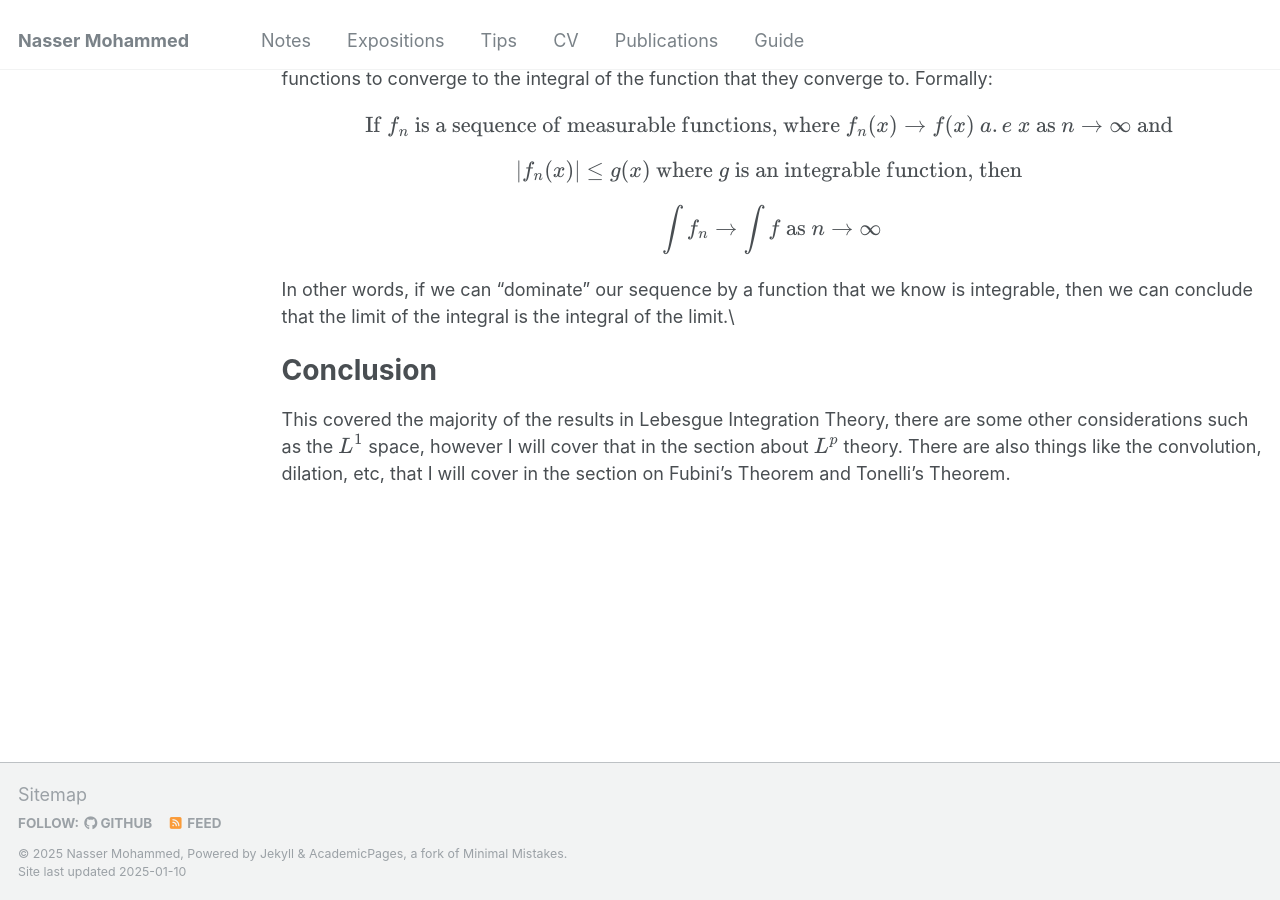
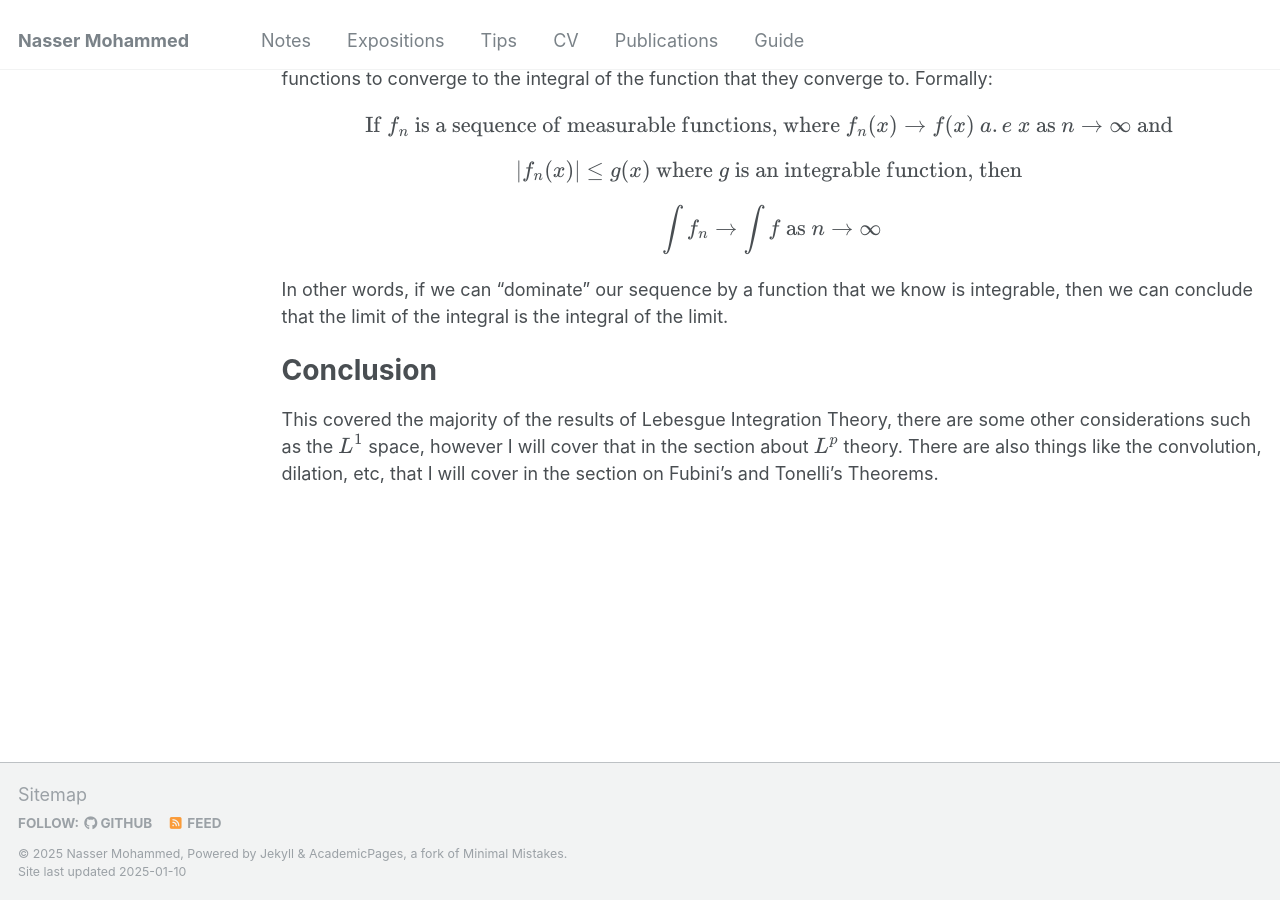
Before and after one commit to Nasser-Mohammed/Nasser-Mohammed.github.io, a Jekyll site: the page built from _pages/notes/analysis/lebintegral.md, in a window 1280 px wide and 900 px high, scrolled down 5476 px. Built offline with Jekyll 4.4.1, drawn with Linux system fonts in a browser that asks for light colours.

Commit message:
Update lebintegral.md

```diff
--- a/_pages/notes/analysis/lebintegral.md
+++ b/_pages/notes/analysis/lebintegral.md
@@ -118,8 +118,8 @@ This is pretty much the summation of the results so far. It gives us the criteri
 \\[\text{If } f_n \text{ is a sequence of measurable functions, where } f_n(x) \to f(x) \text{ } a.e \text{ } x \text{ as } n \to \infty \text{ and }\\]
 \\[\left| f_n(x) \right| \leq g(x) \text{ where } g \text{ is an integrable function, then }\\]
 \\[\int f_n \to \int f \text{ as } n \to \infty\\]
-In other words, if we can "dominate" our sequence by a function that we know is integrable, then we can conclude that the limit of the integral is the integral of the limit.\\
+In other words, if we can "dominate" our sequence by a function that we know is integrable, then we can conclude that the limit of the integral is the integral of the limit.
 
 Conclusion
 ===
-This covered the majority of the results in Lebesgue Integration Theory, there are some other considerations such as the \\(L^1\\) space, however I will cover that in the section about \\(L^p\\) theory. There are also things like the convolution, dilation, etc, that I will cover in the section on Fubini's Theorem and Tonelli's Theorem.
+This covered the majority of the results of Lebesgue Integration Theory, there are some other considerations such as the \\(L^1\\) space, however I will cover that in the section about \\(L^p\\) theory. There are also things like the convolution, dilation, etc, that I will cover in the section on Fubini's and Tonelli's Theorems.
```
